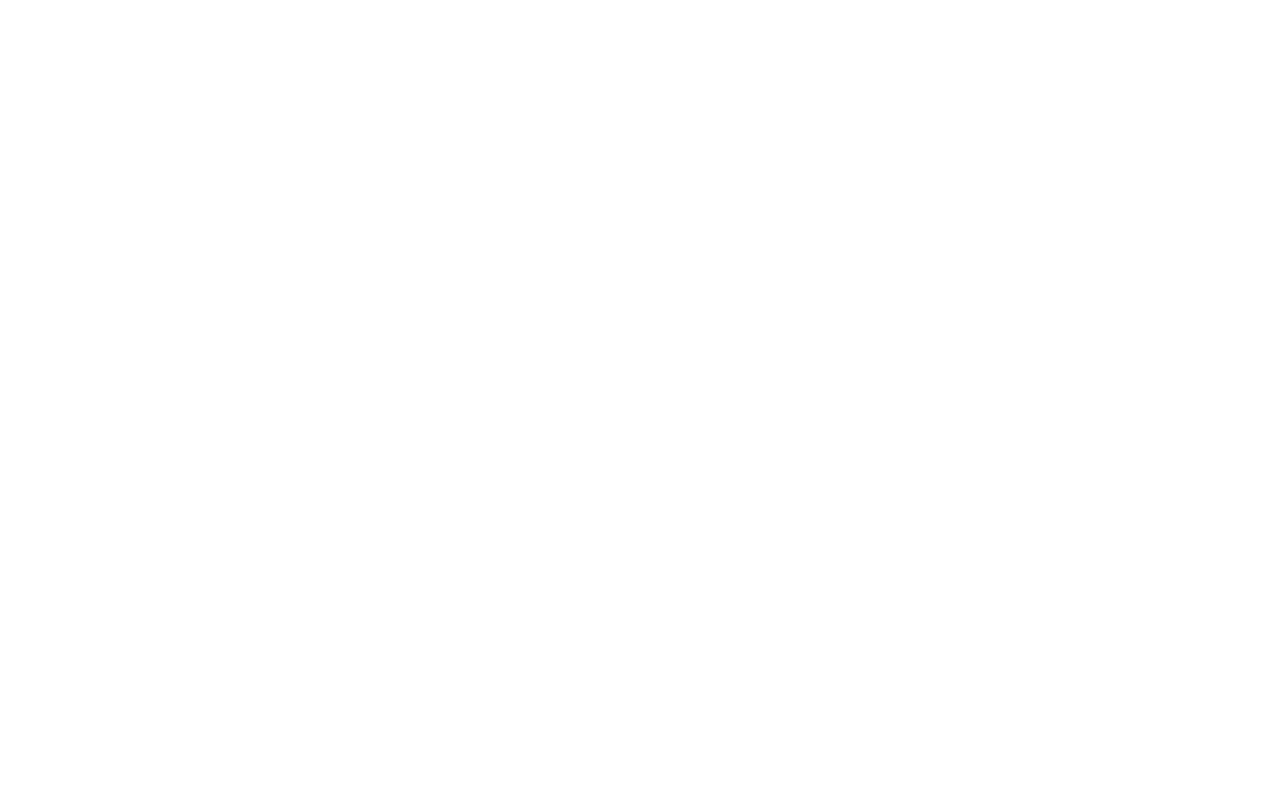
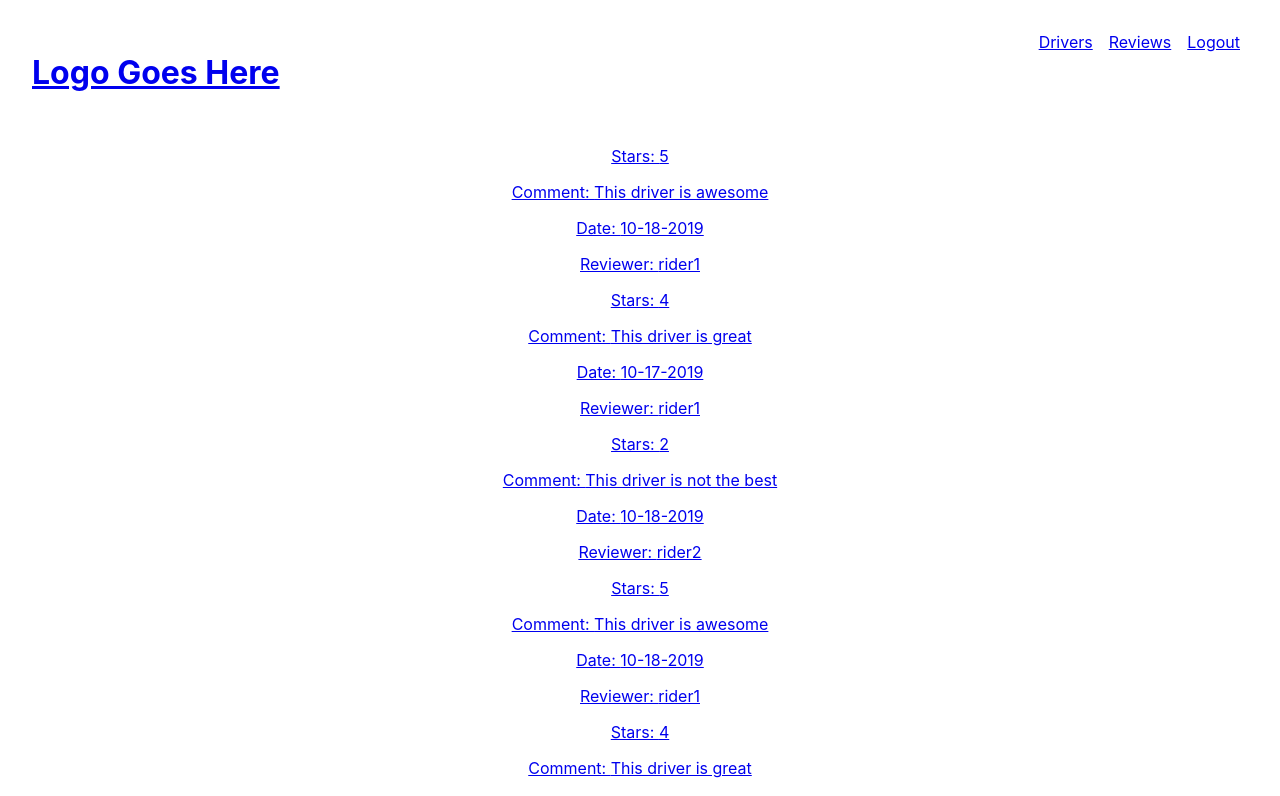
Before and after one commit to markpkng/FrontEnd, a React (Create React App) app: page /reviews in a window 1280 px wide. Shown: the top 796 px of the page. Built offline with nearby package versions, Linux system fonts and the light colour scheme; sample sign-in values are in the browser's storage.

Commit message:
added reviews pages

```diff
--- a/src/App.js
+++ b/src/App.js
@@ -6,6 +6,8 @@
 import Register from './components/register';
 import DriverList from './components/dirverList';
 import DriverProfile from './components/driverProfile';
+import Reviews from './components/reviews';
+import ReviewPage from './components/reviewPage';
 import {useDispatch} from 'react-redux';
 import {LOGIN} from './actions/actions';
 
@@ -25,6 +27,8 @@
       <Route path='/register' component={Register}/>
       <PrivateRoute exact path='/drivers' component={DriverList}/>
       <PrivateRoute exact path='/drivers/:username' component={DriverProfile}/>
+      <PrivateRoute exact path='/reviews' component={Reviews}/>
+      <PrivateRoute exact path='/reviews/:id' component={ReviewPage}/>
     </div>
   );
 }
--- a/src/components/header.js
+++ b/src/components/header.js
@@ -22,6 +22,7 @@
             <Link to='/'><h1>Logo Goes Here</h1></Link>
             <div>
                 {loggedIn && <StyledLink to='/drivers'>Drivers</StyledLink>}
+                {loggedIn && <StyledLink to='/reviews'>Reviews</StyledLink>}
                 {loggedIn && <StyledLink onClick={() => dispatch(logout())} to='/'>Logout</StyledLink>}
                 {!loggedIn && <StyledLink to='/register/type'>Register</StyledLink>}
                 {!loggedIn && <StyledLink to='/login'>Login</StyledLink>}
--- a/src/components/review.js
+++ b/src/components/review.js
@@ -1,13 +1,16 @@
 import React from 'react';
+import {Link} from 'react-router-dom';
 
 const Review = ({review}) => {
-    const {stars, comment, date, reviewer} = review;
+    const {stars, comment, date, reviewer, id} = review;
     return (
         <div>
-            <p>Stars: {stars}</p>
-            <p>Comment: {comment}</p>
-            <p>Date: {date}</p>
-            <p>Reviewer: {reviewer}</p>
+            <Link to={`/reviews/${id}`}>
+                <p>Stars: {stars}</p>
+                <p>Comment: {comment}</p>
+                <p>Date: {date}</p>
+                <p>Reviewer: {reviewer}</p>
+            </Link>
         </div>
     );
 }
--- /dev/null
+++ b/src/components/reviewPage.js
@@ -0,0 +1,17 @@
+import React from 'react';
+import {useSelector} from 'react-redux';
+import Review from './review';
+import Header from './header';
+
+const ReviewPage = props => {
+    const review = useSelector(state => state.reviews.filter(review => review.id = props.match.params.id)[0]);
+
+    return (
+        <div>
+            <Header/>
+            <Review review={review}/>
+        </div>
+    );
+}
+
+export default ReviewPage;
--- /dev/null
+++ b/src/components/reviews.js
@@ -0,0 +1,16 @@
+import React from 'react';
+import {useSelector} from 'react-redux';
+import Review from './review';
+import Header from './header';
+
+const Reviews = () => {
+    const reviews = useSelector(state => state.reviews);
+    return (
+        <div>
+            <Header/>
+            {reviews.map(review => <Review review={review}/>)}
+        </div>
+    );
+}
+
+export default Reviews;
--- a/src/reducers/reducer.js
+++ b/src/reducers/reducer.js
@@ -39,6 +39,7 @@
     ],
     reviews: [
         {
+            id: 1,
             stars: 5,
             comment: 'This driver is awesome',
             date: '10-18-2019',
@@ -46,6 +47,7 @@
             reviewer: 'rider1'
         },
         {
+            id: 2,
             stars: 4,
             comment: 'This driver is great',
             date: '10-17-2019',
@@ -53,6 +55,7 @@
             reviewer: 'rider1'
         },
         {
+            id: 3,
             stars: 2,
             comment: 'This driver is not the best',
             date: '10-18-2019',
@@ -60,6 +63,7 @@
             reviewer: 'rider2'
         },
         {
+            id: 4,
             stars: 5,
             comment: 'This driver is awesome',
             date: '10-18-2019',
@@ -67,6 +71,7 @@
             reviewer: 'rider1'
         },
         {
+            id: 5,
             stars: 4,
             comment: 'This driver is great',
             date: '10-17-2019',
@@ -74,6 +79,7 @@
             reviewer: 'rider1'
         },
         {
+            id: 6,
             stars: 2,
             comment: 'This driver is not the best',
             date: '10-18-2019',
```
